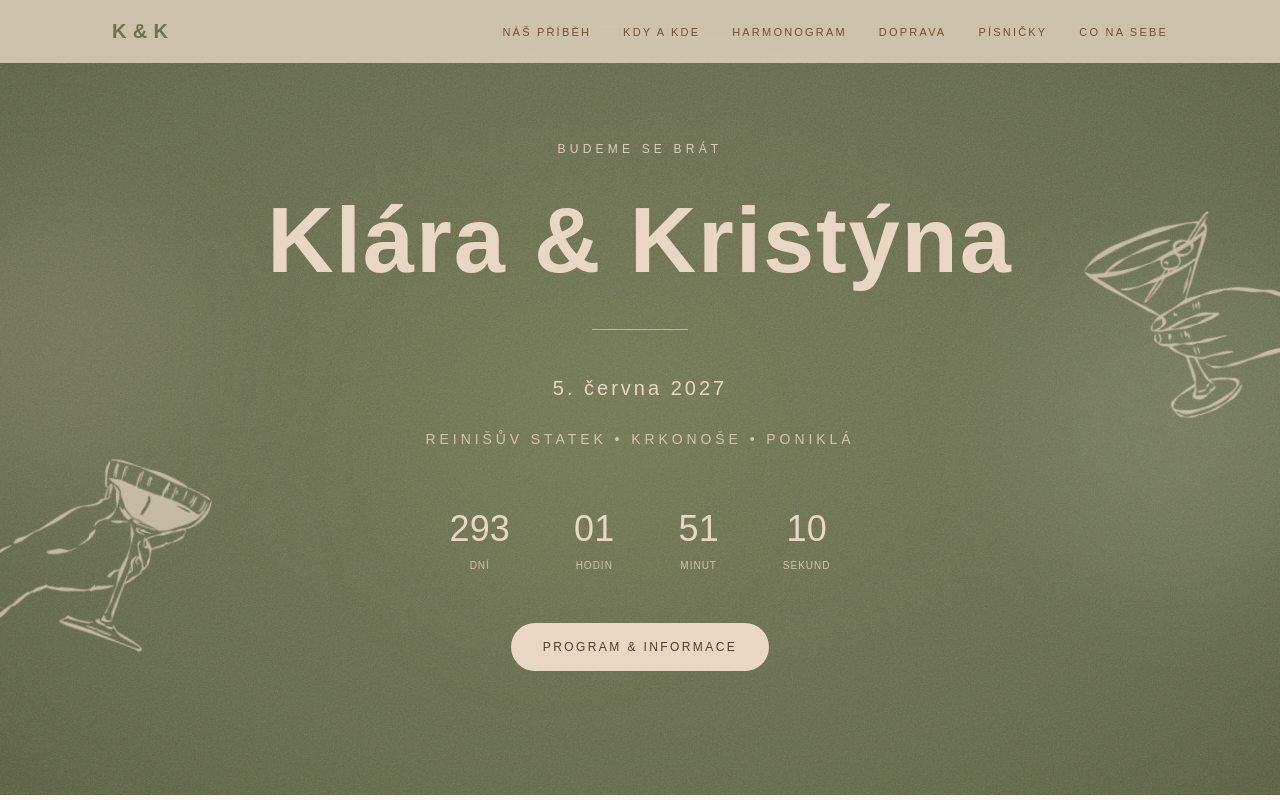
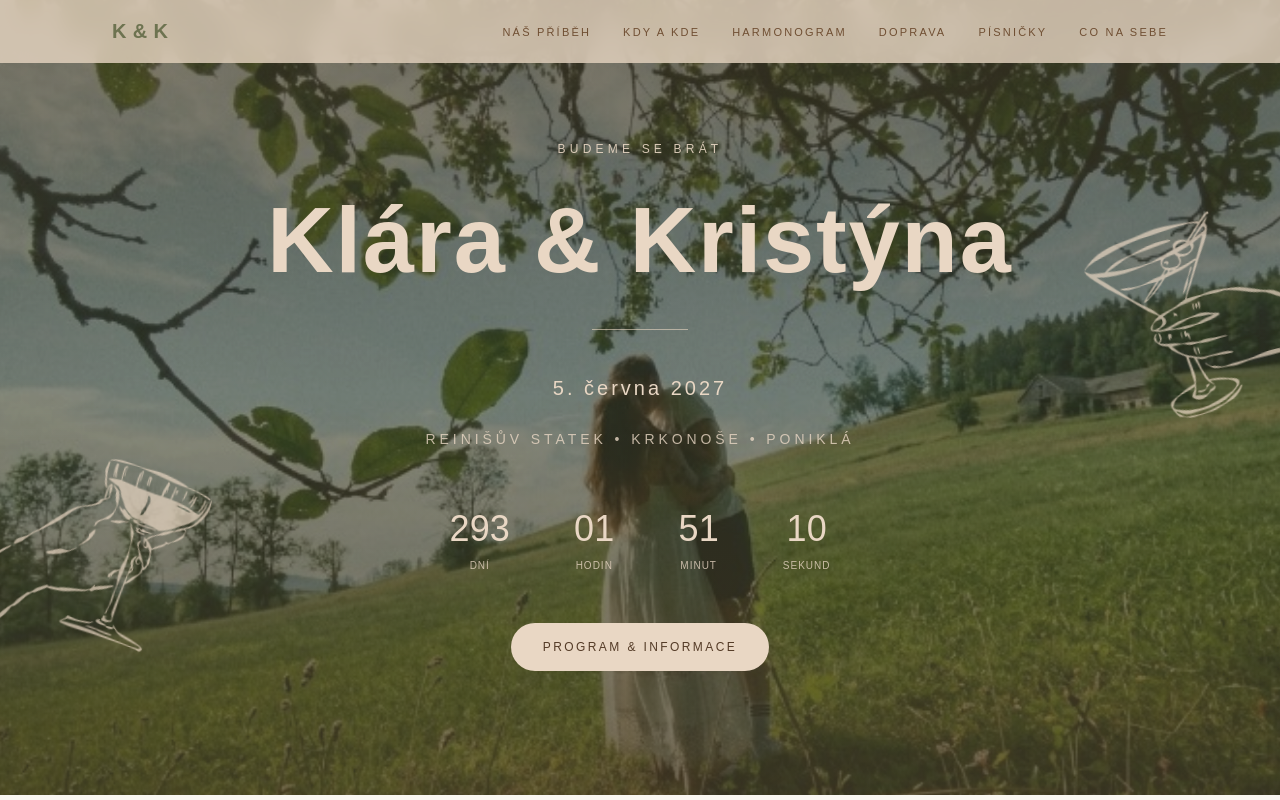
Before and after one commit to tynasorm/svatebni-web, a React (Vite) app: page / in a window 1280 px wide. Shown: the top 800 px of the page. Built offline with nearby package versions, Linux system fonts and the light colour scheme; a web font is replaced by a local one.

Commit message:
úprava webu

```diff
--- a/src/components/sections/Hero.tsx
+++ b/src/components/sections/Hero.tsx
@@ -1,5 +1,6 @@
 import type { Countdown } from '../../types/countdown'
 import { WEDDING_DATE_SHORT, WEDDING_LOCATION } from '../../constants/wedding'
+import heroBg from '../../assets/hero-bg.png'
 import handCoupe from '../../assets/hero-hand-coupe.png'
 import handMartini from '../../assets/hero-hand-martini.png'
 
@@ -25,23 +26,19 @@ export function Hero({ countdown }: HeroProps) {
     <section
       id="hero"
       className="relative -mt-[3.5rem] flex min-h-[100dvh] scroll-mt-24 items-center justify-center overflow-hidden px-4 pt-[5.75rem] pb-10 sm:-mt-[4.25rem] sm:px-8 sm:pt-[4.25rem] sm:pb-12 md:px-12"
-      style={{
-        background:
-          'radial-gradient(ellipse at center, #6D7350 0%, #5F6546 72%, #565B3E 100%)',
-      }}
     >
-      <div className="hero-paper pointer-events-none absolute inset-0 z-0" aria-hidden="true" />
-
+      <img
+        src={heroBg}
+        alt=""
+        aria-hidden="true"
+        className="absolute inset-0 z-0 h-full w-full scale-105 object-cover object-center brightness-[0.72]"
+      />
       <div
-        className="pointer-events-none absolute -left-24 top-1/4 hidden h-72 w-72 rounded-full bg-[#E9D7C4]/10 blur-3xl sm:block"
+        className="pointer-events-none absolute inset-0 z-0 bg-[#565B3E]/45"
         aria-hidden="true"
       />
       <div
-        className="pointer-events-none absolute -right-16 top-1/3 hidden h-80 w-80 rounded-full bg-[#FAF7F2]/10 blur-3xl sm:block"
-        aria-hidden="true"
-      />
-      <div
-        className="pointer-events-none absolute bottom-1/4 left-1/3 hidden h-64 w-64 rounded-full bg-[#899064]/15 blur-3xl sm:block"
+        className="pointer-events-none absolute inset-0 z-0 bg-gradient-to-b from-[#543B27]/25 via-transparent to-[#543B27]/35"
         aria-hidden="true"
       />
 
```
Also changed, not shown: src/assets/hero-bg.png (added).
